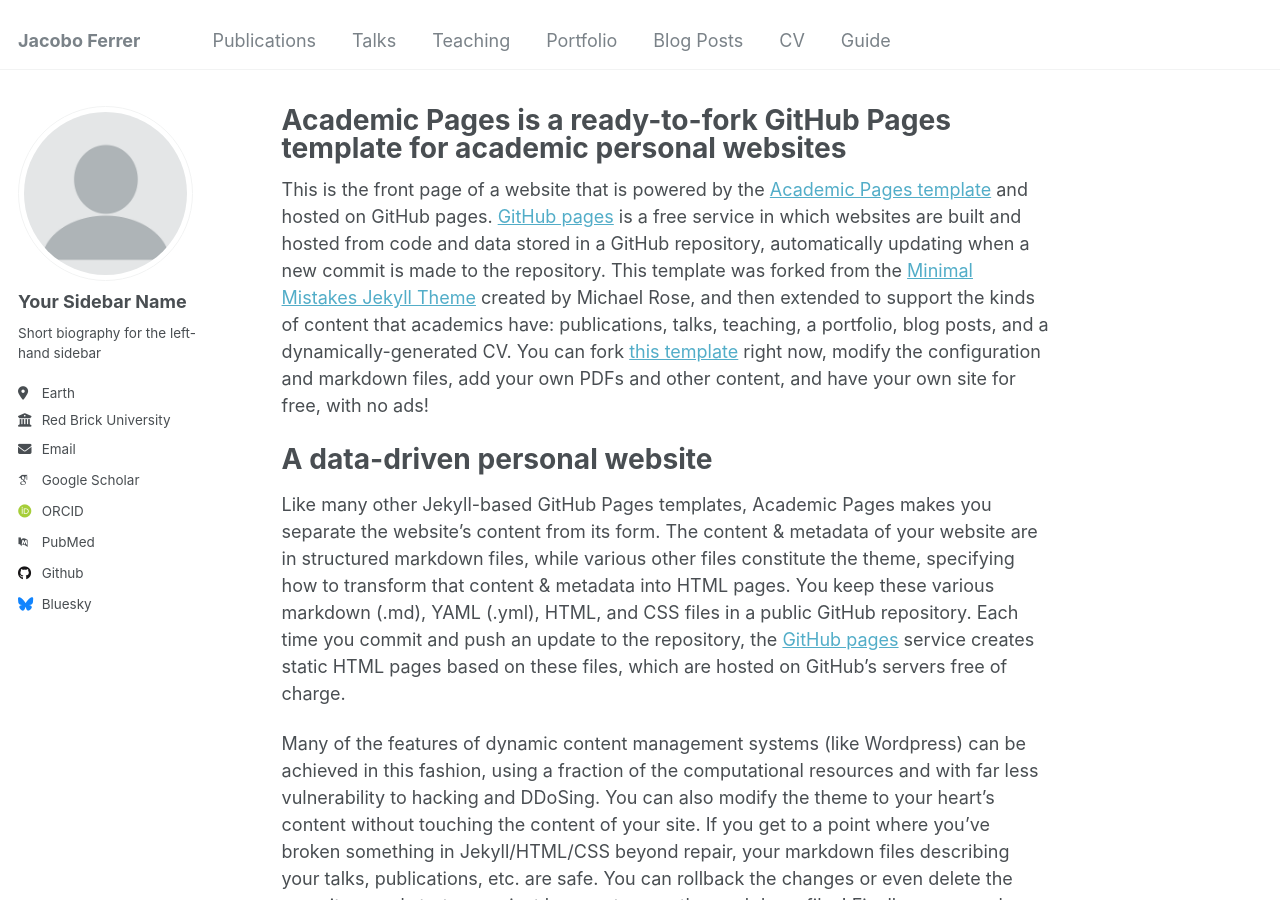
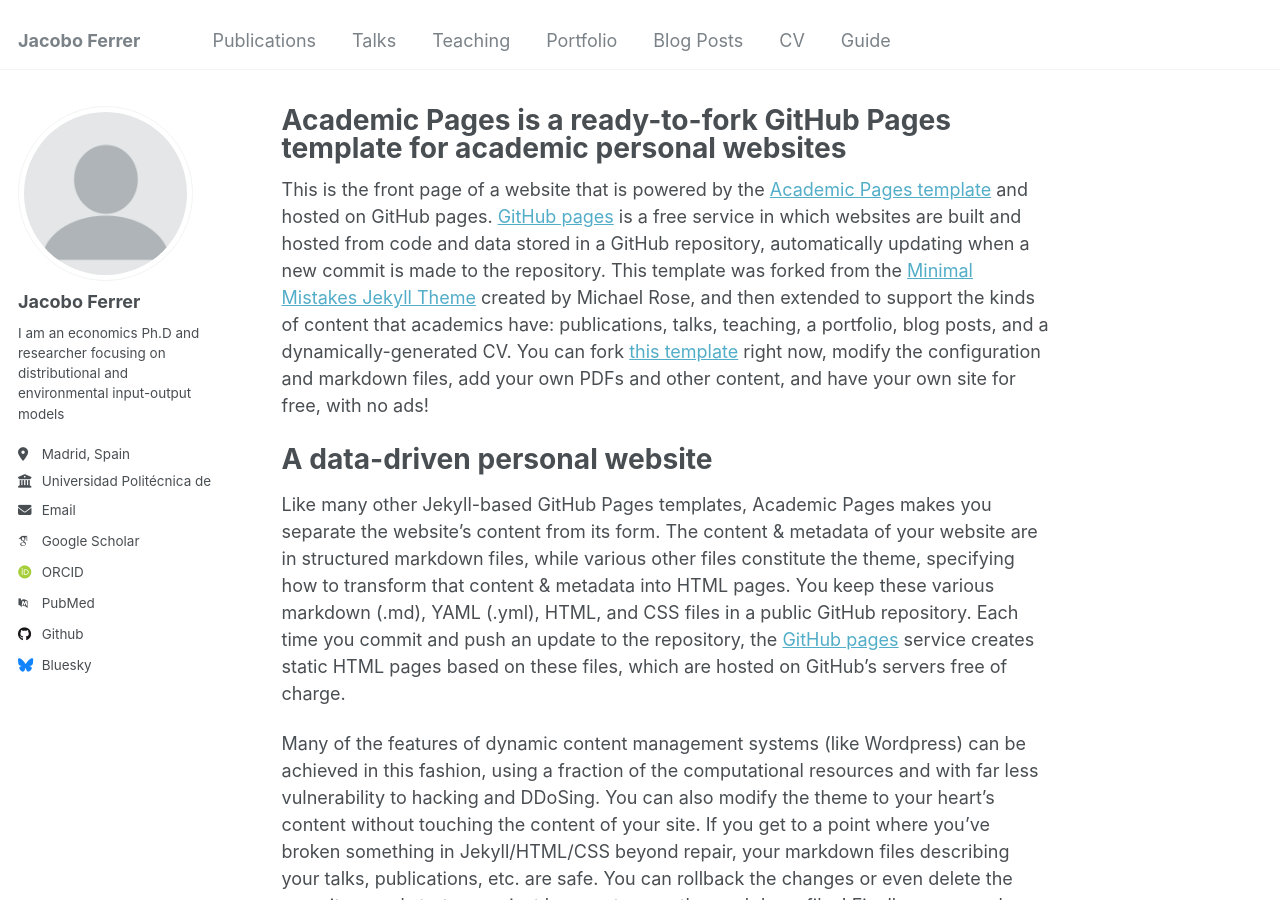
Before and after one commit to jferrherz/jferrherz2.github.io, a Jekyll site: the page built from _pages/about.md, in a window 1280 px wide and 900 px high. Built offline with Jekyll 4.4.1, drawn with Linux system fonts in a browser that asks for light colours; some web fonts are replaced.

Commit message:
Update _config.yml

```diff
--- a/_config.yml
+++ b/_config.yml
@@ -22,13 +22,13 @@ repository               : "academicpages/academicpages.github.io"
 author:
   # Biographic information
   avatar           : "profile.png"
-  name             : "Your Sidebar Name"
+  name             : "Jacobo Ferrer"
   pronouns         : # example: "she/her"
-  bio              : "Short biography for the left-hand sidebar"
-  location         : "Earth"
-  employer         : "Red Brick University"
+  bio              : "I am an economics Ph.D and researcher focusing on distributional and environmental input-output models"
+  location         : "Madrid, Spain"
+  employer         : "Universidad Politécnica de Madrid"
   uri              : # URL
-  email            : "none@example.org"
+  email            : "jferrherz@gmail.com"
 
   # Academic websites
   arxiv            : # URL - Update with the correct link to your profile
```
